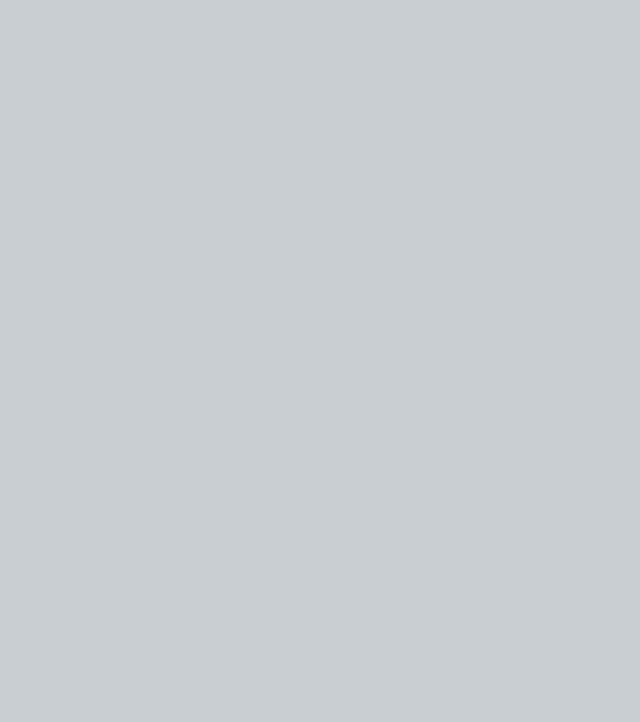
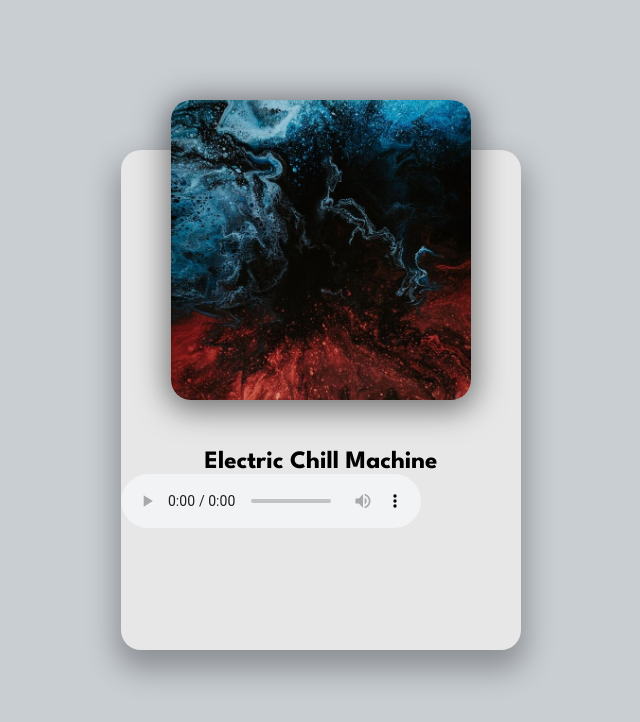
Before and after one commit to wiseacreserj/ztm-20projects-music-player, a plain HTML site: page index.html in a window 1280 px wide. Shown: the whole page, without its empty margins (319-959 px from the left). Drawn offline with Linux system fonts and the light colour scheme.

Commit message:
very basic html and css done

```diff
--- a/index.html
+++ b/index.html
@@ -1,14 +1,25 @@
 <!DOCTYPE html>
 <html lang="en">
     <head>
-    <meta charset="UTF-8">
-    <meta name="viewport" content="width=device-width, initial-scale=1.0">
+        <meta charset="UTF-8" />
+        <meta name="viewport" content="width=device-width, initial-scale=1.0" />
         <title>Music Player</title>
-    <link rel="icon" type="image/png" href="favicon.png">
-    <link rel="stylesheet" href="https://cdnjs.cloudflare.com/ajax/libs/font-awesome/5.10.2/css/all.min.css"/>
-    <link rel="stylesheet" href="style.css">
+        <link rel="icon" type="image/png" href="favicon.png" />
+        <link
+            rel="stylesheet"
+            href="https://cdnjs.cloudflare.com/ajax/libs/font-awesome/5.10.2/css/all.min.css"
+        />
+        <link rel="stylesheet" href="style.css" />
     </head>
     <body>
+        <div class="player-container">
+            <div class="img-container">
+                <img src="./img/jacinto-1.jpg" alt="" />
+            </div>
+            <h2 id="title">Electric Chill Machine</h2>
+            <h2 id="artist"></h2>
+            <audio src="./music/jacinto-1.mp3" controls></audio>
+        </div>
         <!-- Script -->
         <script src="script.js"></script>
     </body>
--- a/style.css
+++ b/style.css
@@ -1,5 +1,6 @@
 /* Images created by: https://unsplash.com/@pawel_czerwinski */
 
+@import url("https://fonts.googleapis.com/css2?family=League+Spartan:wght@100..900&display=swap");
 html {
     box-sizing: border-box;
 }
@@ -11,19 +12,33 @@ body {
     display: flex;
     justify-content: center;
     align-items: center;
-
+    font-family: "League Spartan", sans-serif;
     font-size: 12px;
 }
 
-
+.player-container {
+    width: 400px;
+    height: 500px;
+    background-color: #e7e7e7;
+    border-radius: 20px;
+    box-shadow: 0 15px 30px 5px rgba(0, 0, 0, 0.3);
+}
 
 .img-container {
-
+    width: 300px;
+    height: 300px;
     position: relative;
     top: -50px;
     left: 50px;
 }
 
+.img-container img {
+    width: 100%;
+    height: 100%;
+    object-fit: cover;
+    border-radius: 20px;
+    box-shadow: 0 5px 30px 5px rgba(0, 0, 0, 0.5);
+}
 
 h2 {
     font-size: 25px;
@@ -76,10 +91,7 @@ h3 {
     font-size: 30px;
     color: rgb(129, 129, 129);
     margin-right: 30px;
-
 }
-
-
 
 .main-button {
     font-size: 40px;
@@ -89,8 +101,9 @@ h3 {
 
 /* Media Query: iPhone (Vertical) */
 @media screen and (max-width: 376px) {
-
-
+    .player-container {
+        width: 95vw;
+    }
     .img-container {
         left: 29px;
     }
```
Lines whose indentation alone changed are shown as unchanged.
